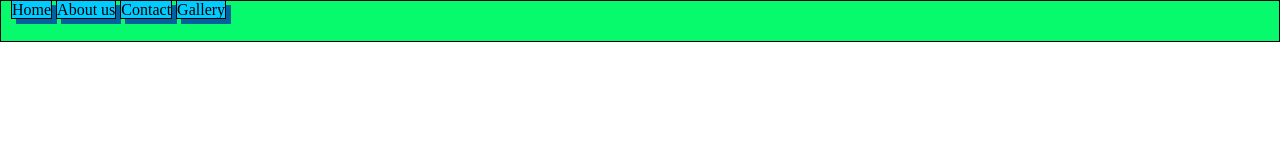
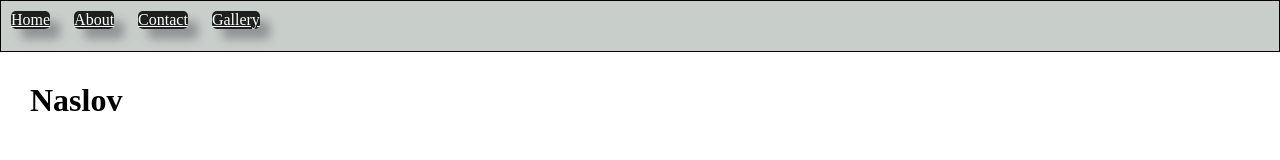
Before and after one commit to TheBlowGun/skola, a plain HTML site: page index.html in a window 1280 px wide. Drawn offline with Linux system fonts and the light colour scheme.

Commit message:
drugi commit - zavrseno za danas

```diff
--- a/index.html
+++ b/index.html
@@ -9,12 +9,14 @@
 </head>
 <body>
     <nav>
+
         <ul>
-            <li>Home</li>
-            <li>About us</li>
-            <li>Contact</li>
-            <li>Gallery</li>
+            <li><a href="">Home</a></li>
+            <li><a href="">About</a></li>
+            <li><a href="">Contact</a></li>
+            <li><a href="">Gallery</a></li>
         </ul>
     </nav>
+    <h1>Naslov</h1>
 </body>
 </html>
--- a/style.css
+++ b/style.css
@@ -2,20 +2,39 @@
     padding: 0;
     margin: 0;
 }
-nav>ul>li{
+li{
 
-    display: inline;
-    border: 1px solid black;
-    background-color: rgb(0, 204, 255);
-    box-shadow:  5px 5px rgb(4, 97, 160);
+    display: inline-block;
+
+}
+nav>ul>li>a{
+
+
+    border-radius:5px ;
+    background-color: rgb(30, 32, 32);
+    box-shadow:  10px 10px 10px rgb(145, 148, 150);
+    display: inline-block;
     cursor: pointer;
+    color: white;
+    margin: 10px;
+
+
 
 }
 
 nav{
     border: 1px solid black;
-    background-color: rgb(6, 250, 107);
-    padding-left: 10px;
-    height: 40px;
+    background-color: rgb(200, 206, 202);
+    height: 100%;
+
 
 }
+h1{
+    display: inline-block;
+    margin: 30px;
+}
+ul{
+
+    height: 50px;
+
+}
```
